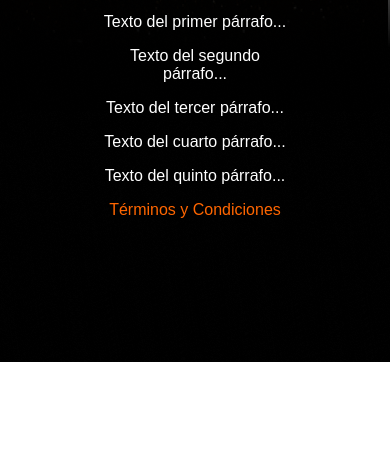
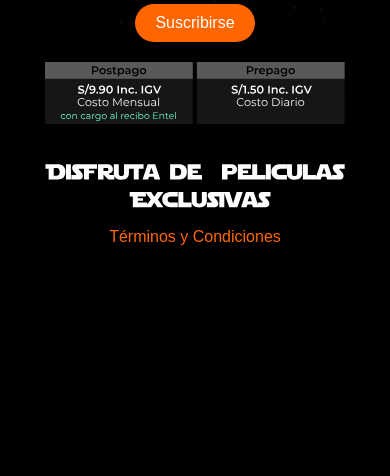
Before and after one commit to vcbobby/Flixtie, a website: page src/index.html in a window 390 px wide. Shown: the part 368-844 px from the top of the page. Drawn offline with Linux system fonts and the light colour scheme.

Commit message:
primera pantalla con todos los estilos listos

```diff
--- a/src/assets/index.css
+++ b/src/assets/index.css
@@ -4,13 +4,53 @@ body {
     padding: 0;
     overflow: hidden;
     font-family: Arial, sans-serif;
-    background-color: #fff; /* Establece el color de fondo a blanco */
+    background-color: #000000; /* Establece el color de fondo a blanco */
+}
+.content {
+    position: relative;
+    overflow: hidden;
+    background-color: #000000; /* Color de fondo de respaldo */
+    margin: 0 auto;
+}
+
+/* Agrega la imagen de fondo */
+.content::before {
+    content: '';
+    position: absolute;
+    top: 0;
+    left: 0;
+    width: 100%;
+    height: 100%;
+    background-image: url('./imgs/bg_mobile1.png');
+    background-size: cover;
+    background-position: center;
+    background-attachment: fixed;
+    z-index: -1;
 }
 
 .container {
+    display: flex;
     position: relative;
+    width: 100%;
+    margin: 0 auto;
+}
+.centered-content img {
+    width: 100%;
+    height: 100%;
+    object-fit: cover;
 }
 
+div .svg {
+    width: 300px; /* El 80% del ancho del contenedor */
+    display: block; /* Elimina cualquier espacio adicional debajo del objeto */
+    margin: 20px 0; /* 20px de margen arriba y abajo, 0 en los lados */
+}
+.svg-container {
+    display: flex;
+    align-items: center;
+    justify-content: center;
+    flex-direction: column;
+}
 /* Estilos para el modal de escritorio */
 .desktop-modal {
     position: fixed;
@@ -25,41 +65,29 @@ body {
 }
 
 /* Estilos para el contenido principal */
-.content {
-    position: relative;
-    overflow: hidden;
-}
+.centered-content {
+    text-align: center;
 
-img {
-    max-width: 100%;
-    height: auto;
-}
-
-.centered-content {
     position: absolute;
-    top: 50%;
+    bottom: 120px;
     left: 50%;
-    transform: translate(-50%, -50%);
-    text-align: center;
+    transform: translateX(-50%);
     color: #fff; /* Establece el color del texto a blanco */
 }
 
-h1 {
-    font-size: 2rem;
-}
-
 button.subscribe-button {
-    background-color: #ff6600; /* Color de fondo del botón */
-    color: #fff; /* Color de texto del botón */
+    background-color: #ff6600;
+    color: #fff;
     border: none;
     padding: 10px 20px;
     font-size: 1rem;
     margin-top: 20px;
     cursor: pointer;
+    border-radius: 19px; /* Hace que el botón sea redondo */
 }
 
 button.subscribe-button:hover {
-    background-color: #ff3300; /* Cambia el color al pasar el mouse */
+    background-color: #ff3300;
 }
 
 p {
--- a/src/index.html
+++ b/src/index.html
@@ -3,7 +3,7 @@
     <head>
         <meta charset="UTF-8" />
         <meta name="viewport" content="width=device-width, initial-scale=1.0" />
-        <title>Lixtie</title>
+        <title>Flixtie</title>
         <link rel="stylesheet" href="./assets/index.css" />
         <link
             rel="stylesheet"
@@ -25,16 +25,15 @@
                 <img src="./assets/imgs/bg_mobile1.png" alt="Fondo de Lixtie" />
                 <div class="centered-content">
                     <img src="./assets/imgs/logo.png" alt="Logo de Lixtie" />
-                    <h1>Bienvenido a Lixtie</h1>
+
                     <button id="subscribe-button" class="subscribe-button">
                         Suscribirse
                     </button>
-                    <p>Texto del primer párrafo...</p>
-                    <p>Texto del segundo párrafo...</p>
-                    <p>Texto del tercer párrafo...</p>
-                    <p>Texto del cuarto párrafo...</p>
-                    <p>Texto del quinto párrafo...</p>
-                    <a href="terminos-y-condiciones.html"
+                    <div class="svg-container">
+                    <image class="svg" src="./assets/imgs/precio.svg" alt="Precios">
+                    <image class="svg" src="./assets/imgs/text.svg" alt="Informacion">
+                    </div>
+                        <a href="terminos-y-condiciones.html"
                         >Términos y Condiciones</a
                     >
                 </div>
```
